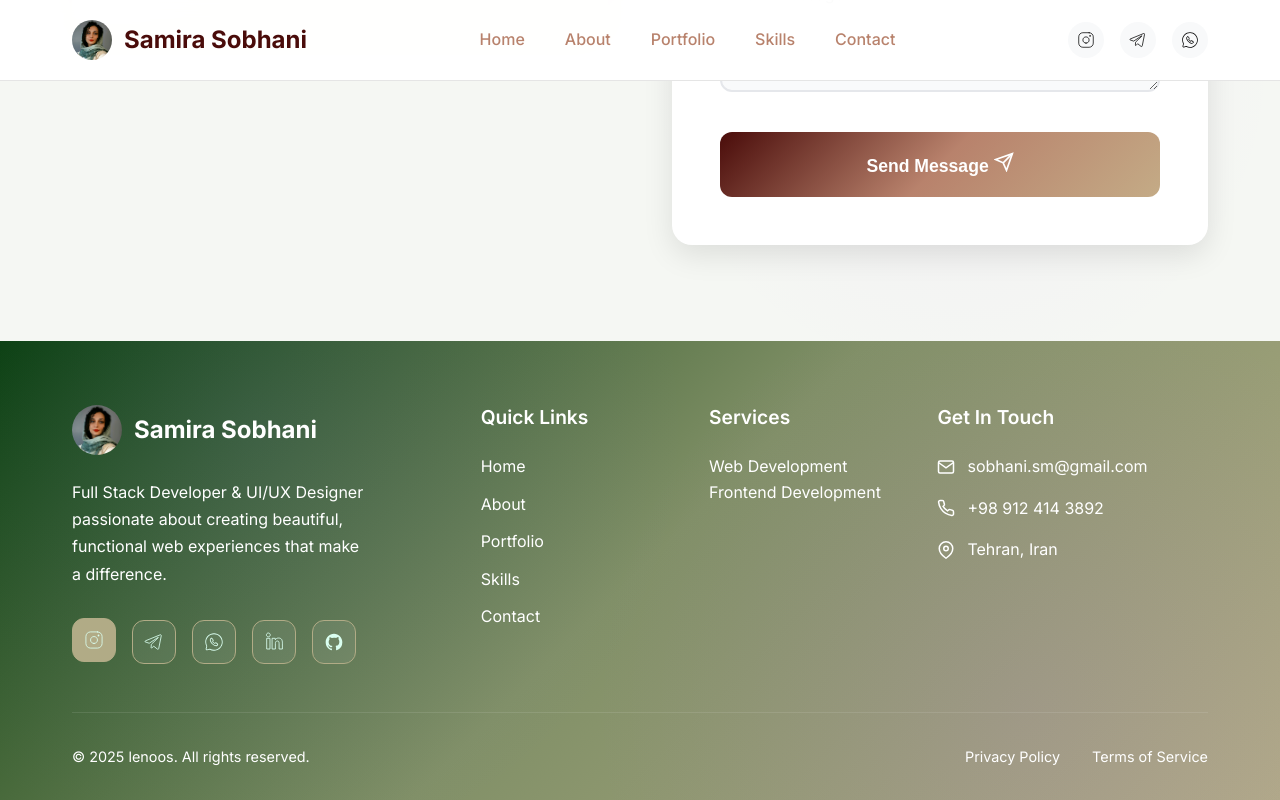
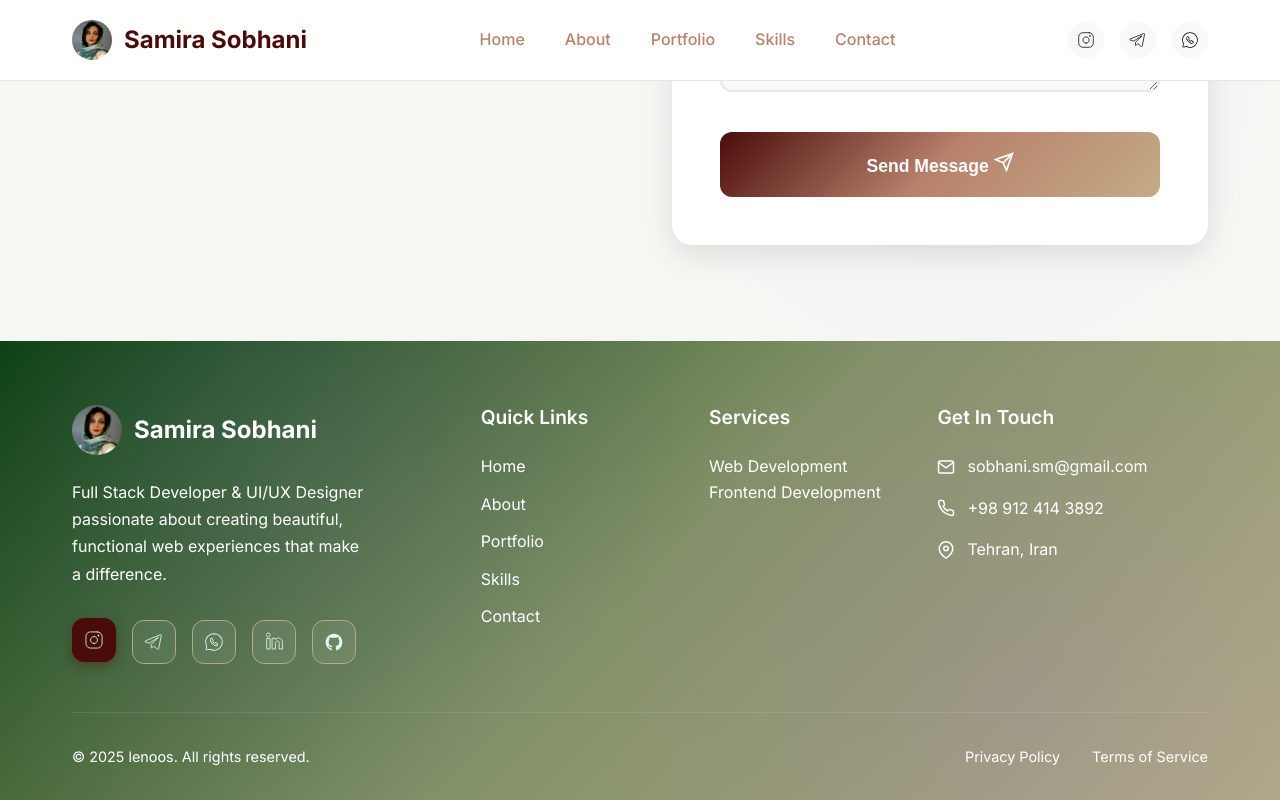
Before and after one commit to sobhanism/vue-website, a Vue app: page / in a window 1280 px wide. In both pictures the pointer is over the link 94 px from the left and 5264 px from the top of the page. Shown: the part 4623-5423 px from the top of the page. Built offline with nearby package versions, Linux system fonts and the light colour scheme.

Commit message:
fix: hover color

```diff
--- a/src/components/layout/FooterComponent.vue
+++ b/src/components/layout/FooterComponent.vue
@@ -252,9 +252,10 @@ const currentYear = computed(() => new Date().getFullYear())
       transition: all 0.3s ease;
 
       &:hover {
-        background: var(--color-green); /* سبز روشن‌تر */
-        border-color: var(--color-green);
+        background: var(--color-accent-burgundy);
+        border-color: var(--color-accent-burgundy);
         transform: translateY(-2px);
+        box-shadow: 0 4px 12px rgba(74, 12, 10, 0.4);
       }
 
       img {
@@ -292,7 +293,7 @@ const currentYear = computed(() => new Date().getFullYear())
       transition: color 0.3s ease;
 
       &:hover {
-        color: var(--color-orange);
+        color: var(--color-accent-burgundy);
       }
     }
   }
@@ -321,7 +322,7 @@ const currentYear = computed(() => new Date().getFullYear())
       transition: color 0.3s ease;
 
       &:hover {
-        color: #ffa17f;
+        color: var(--color-accent-burgundy);
       }
     }
   }
@@ -329,7 +330,7 @@ const currentYear = computed(() => new Date().getFullYear())
     color: white !important;
     text-decoration: none !important;
     &:hover {
-      color: #ffa17f;
+      color: var(--color-accent-burgundy) !important;
     }
   }
 
@@ -366,7 +367,7 @@ const currentYear = computed(() => new Date().getFullYear())
       }
 
       &:hover {
-        color: #ffa17f;
+        color: var(--color-accent-burgundy);
       }
     }
   }
@@ -406,7 +407,7 @@ const currentYear = computed(() => new Date().getFullYear())
     transition: color 0.3s ease;
 
     &:hover {
-      color: #ffa17f;
+      color: var(--color-accent-burgundy);
     }
   }
 
```
